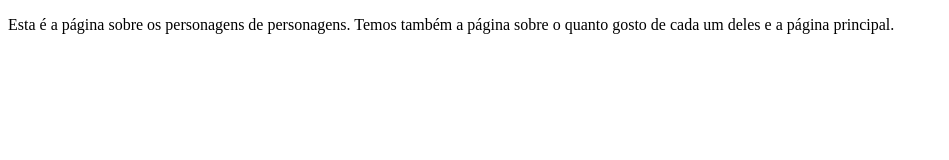
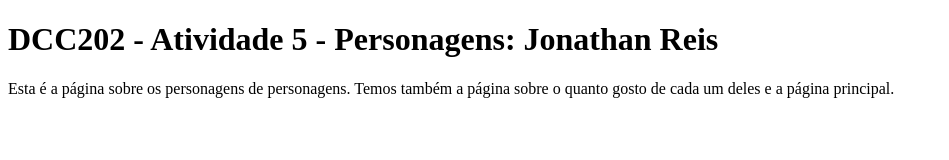
Before and after one commit to ufjf-dcc202/ufjf-dcc202-2023-3-a-atv5-JonathanReis-bit, a website: page personagens.html in a window 1280 px wide. Shown: the whole page, without its empty margins (0-949 px from the left). Drawn offline with Linux system fonts and the light colour scheme.

Commit message:
adicona titulo no main

```diff
--- a/personagens.html
+++ b/personagens.html
@@ -7,6 +7,7 @@
 </head>
 <body>
     <main>
+        <h1>DCC202 - Atividade 5 - Personagens: Jonathan Reis</h1>
         <p> Esta é a página sobre os personagens de personagens. Temos também a página sobre o quanto gosto de cada um deles e a página principal.</p>
     </main>
 
```
